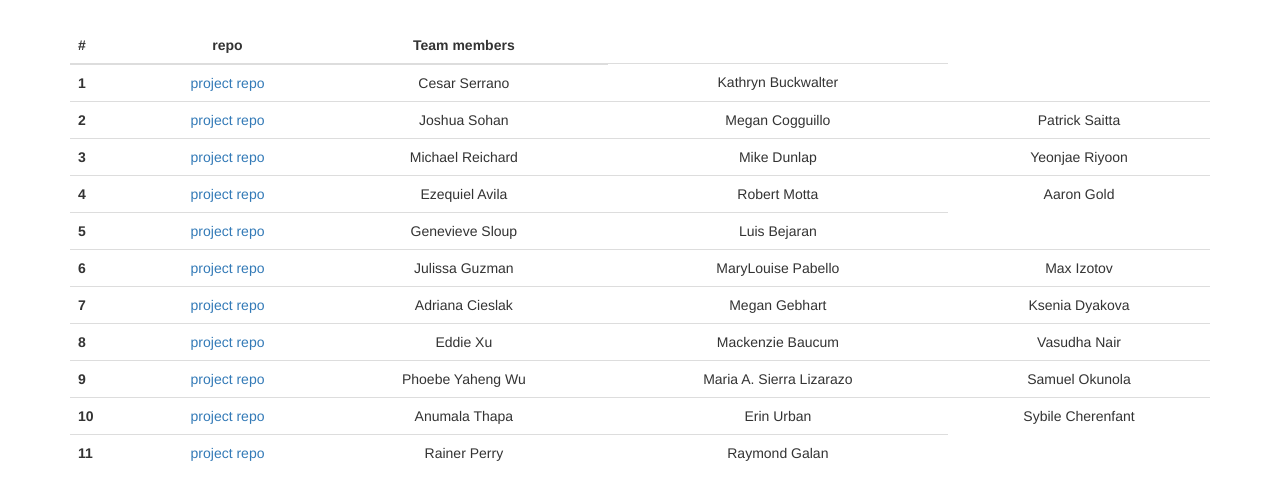
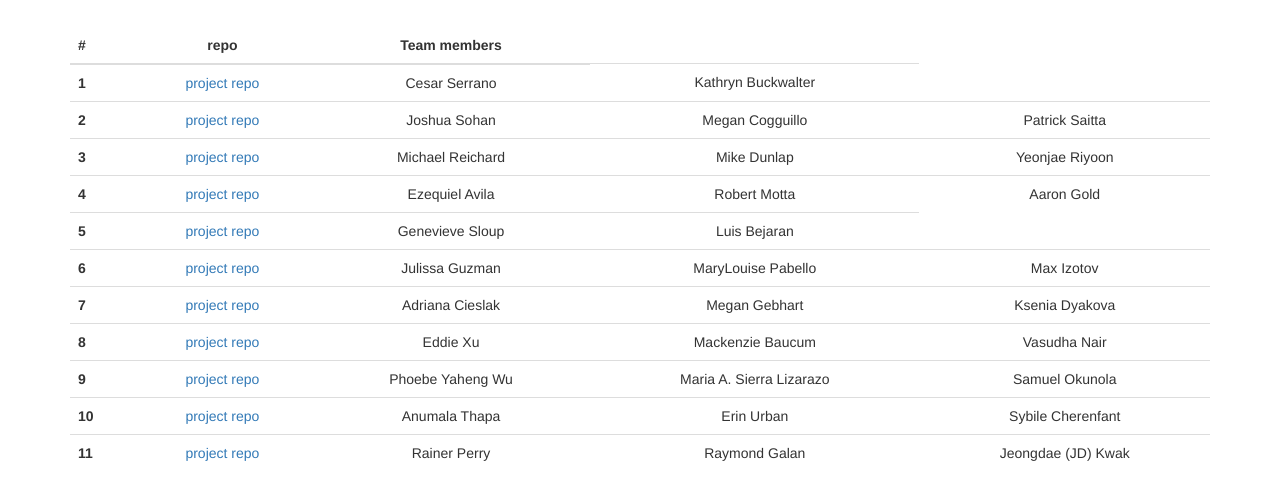
Before and after one commit to jeremygreenwald/jeremygreenwald.github.io, a plain HTML site: page etl-project.html in a window 1280 px wide. Shown: the part 159-658 px from the top of the page. Drawn offline with nearby package versions, Linux system fonts and the light colour scheme.

Commit message:
add JD to team 11

```diff
--- a/etl-project.html
+++ b/etl-project.html
@@ -95,6 +95,7 @@
   					<td><a href="">project repo</td>
 						<td>Rainer Perry</td>
 						<td>Raymond Galan</td>
+						<td>Jeongdae (JD) Kwak</td>
 					</tr>
 				</tbody>
 			</table>
```
